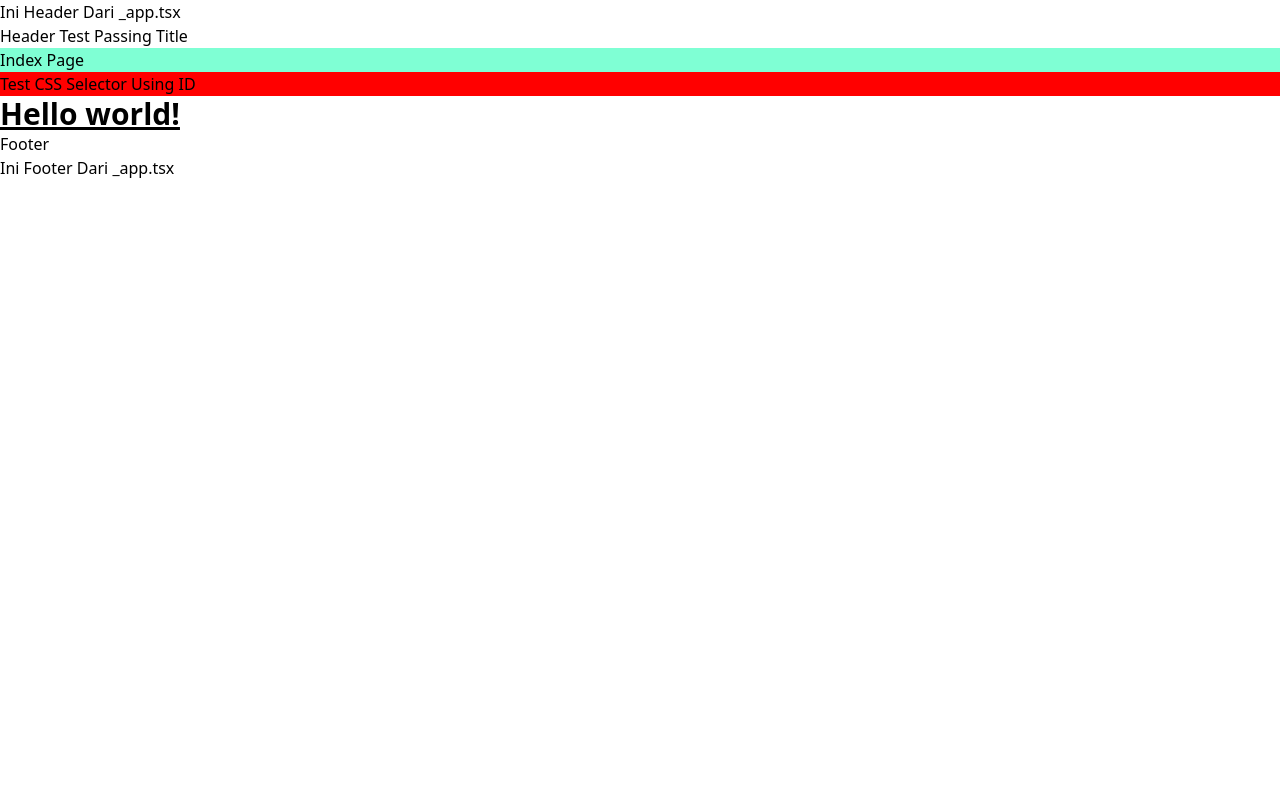
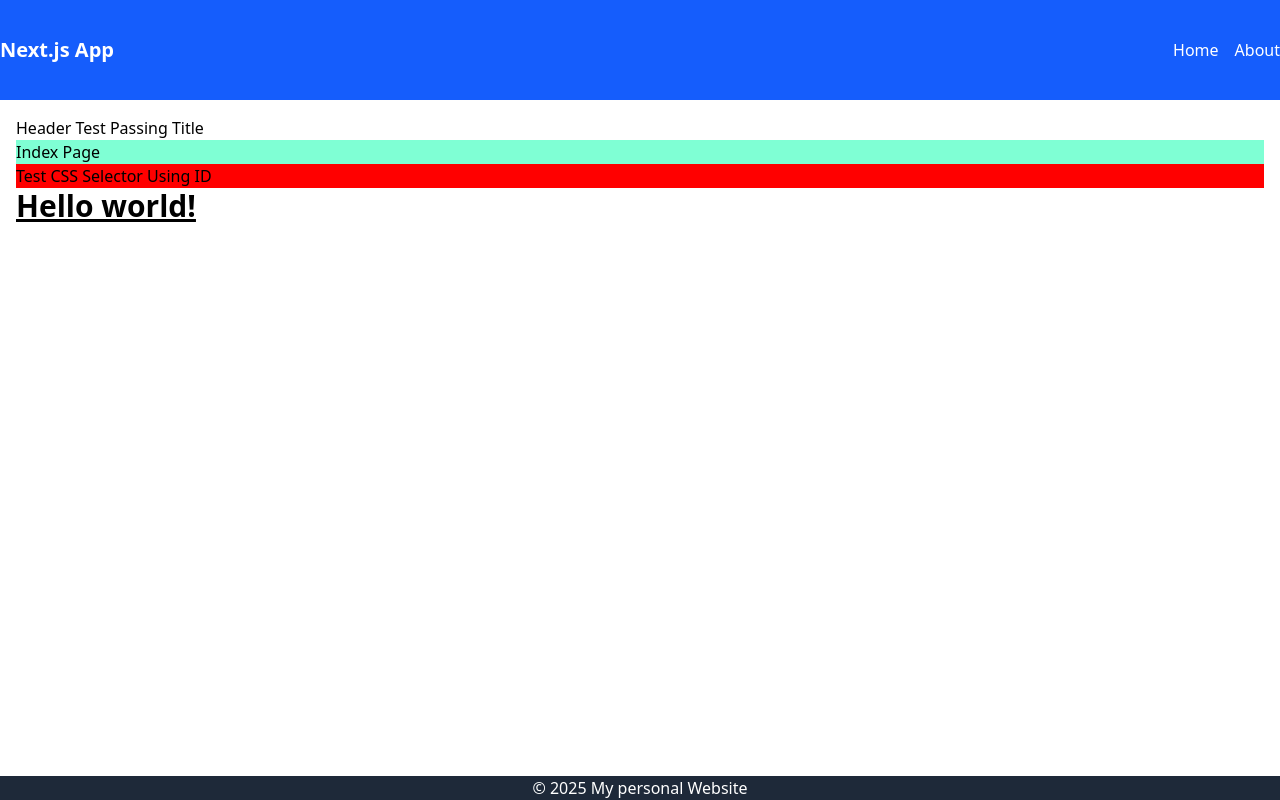
Before and after one commit to TantowiPutra/belajar-next-js, a Next.js app: page / in a window 1280 px wide. Built offline with nearby package versions, Linux system fonts and the light colour scheme.

Commit message:
chore/feat: configured tailwindcss package, added header, main body, and footer on layout component

```diff
--- a/layout/index.tsx
+++ b/layout/index.tsx
@@ -1,5 +1,6 @@
 import Head from "next/head";
 import { Geist, Geist_Mono } from 'next/font/google'
+import Link from "next/link";
 /*
     Komponen ./layout/index.js menerima prop berupa children dari komponen induk, dan memberikan kembalian berupa komponen
     yang sudah disatukan dengan prop tersebut
@@ -28,10 +29,29 @@ export default function RootLayout({ children, title, metaTitle } : { children:
                 <meta name="viewport" content="width=device-width, initial-scale=1" />
                 <link rel="icon" href="file.svg" />
             </Head>
-            <div className={`${geistSans.variable} ${geistMono.variable}`}>
-                <div className="header">Header <span>{title || "Default Title"}</span></div>
-                <div>{ children }</div>
-                <div>Footer</div>
+            <div className={`${geistSans.variable} ${geistMono.variable} flex flex-col h-screen`}>
+                <header className='bg-blue-600 text-white'>
+                    <div className="container flex mx-auto justify-between items-center min-h-[100px]">
+                        <h1 className="text-xl font-bold">Next.js App</h1>
+                        <ul className="flex space-x-4">
+                            <li>
+                                <Link href="/">Home</Link>
+                            </li>
+                            <li>
+                                <Link href="/about">About</Link>
+                            </li>
+                        </ul>
+                    </div>
+                </header>
+
+                <main className="flex-1 container mx-auto p-4">
+                    Header <span>{title || "Default Title"}</span>
+                    <div>{ children }</div>
+                </main>
+
+                <footer className="bg-gray-800 text-white p4 text-center">
+                  <p>&copy; { new Date().getFullYear() } My personal Website</p>
+                </footer>
             </div>
         </div>
     );
--- a/pages/_app.tsx
+++ b/pages/_app.tsx
@@ -23,11 +23,11 @@ export default function MyApp({ Component, pageProps }: AppProps) {
 
   return (
     <div>
-      <header>Ini Header Dari _app.tsx</header>
+      {/* <header>Ini Header Dari _app.tsx</header>  */}
       <RootLayout title="Test Passing Title" metaTitle={metaTitle}>
         <Component {...pageProps} />
       </RootLayout>
-      <footer>Ini Footer Dari _app.tsx</footer>
+      {/* <footer>Ini Footer Dari _app.tsx</footer>  */}
     </div>
   )
 }
```
